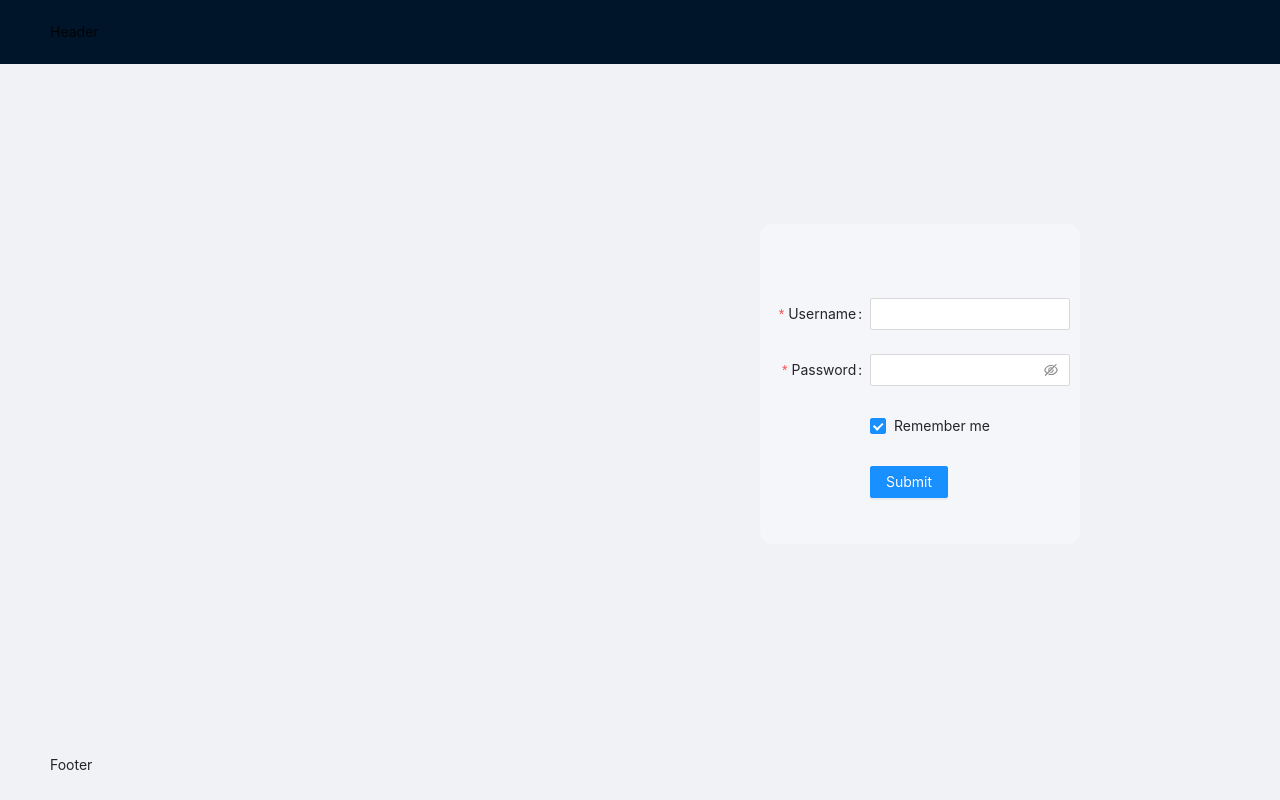
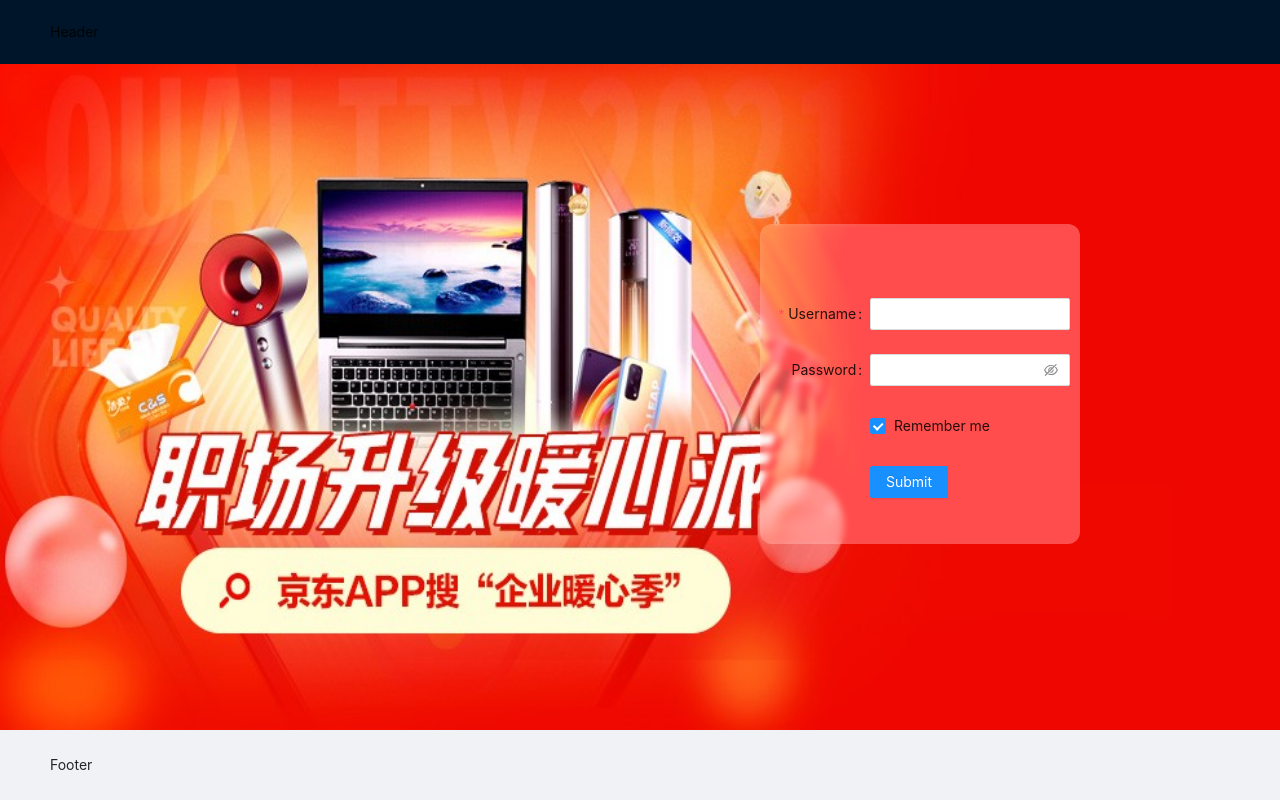
Before and after one commit to Echochuan/Honline, a React (Create React App) app: page /login in a window 1280 px wide. Built offline with nearby package versions, Linux system fonts and the light colour scheme.

Commit message:
:lipstick: 增加登陆页面的背景图片

```diff
--- a/src/pages/login/index.css
+++ b/src/pages/login/index.css
@@ -1 +1,7 @@
 @import "~antd/dist/antd.css";
+
+.ant-layout-content {
+    background: no-repeat url("../../assets/LogBackground.jpeg");
+    background-size:100% 100%;
+
+}
```
